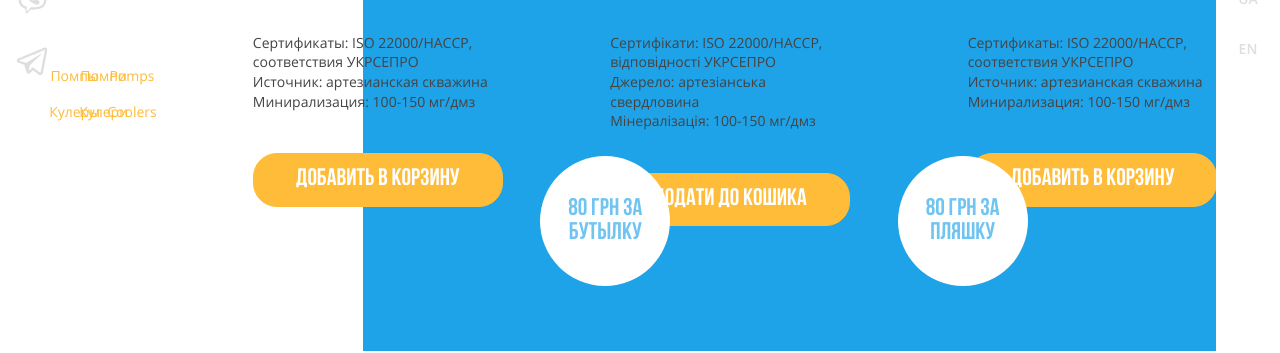
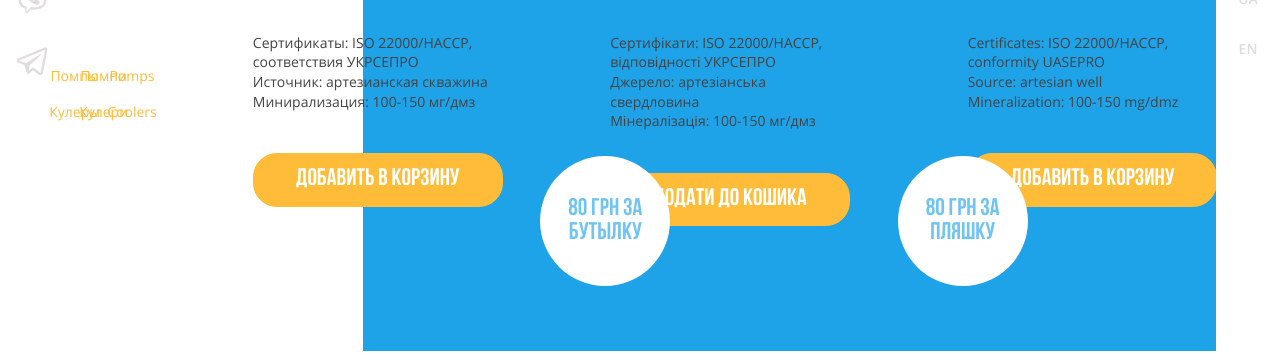
Before and after one commit to soulraise/avana, a website: page avana/catalog.html in a window 1280 px wide. Shown: the part 453-806 px from the top of the page. Drawn offline with nearby package versions, Linux system fonts and the light colour scheme; files whose address does not match are found by name.

Commit message:
added translate for catalog

```diff
--- a/avana/catalog.html
+++ b/avana/catalog.html
@@ -367,7 +367,7 @@
 							</svg>
 						</div>
 					</a>
-					<!-- русский -->
+					<!--  -->
 					<div class="general__content">
 						<!-- русский -->
 						<div class="general__shell general__shell_mb60">
@@ -416,21 +416,20 @@
 						<div class="general__shell general__shell_mb60">
 							<h2 class="general__h2">Вода Avana 18,9 л</h2>
 							<p class="general__text">
-								Сертификаты: ISO 22000/HACCP, соответствия УКРСЕПРО
+								Certificates: ISO 22000/HACCP, conformity UASEPRO
 							</p>
 							<p class="general__text">
-								Источник:
-								артезианская скважина
+								Source: artesian well
 							</p>
 							<p class="general__text">
-								Минирализация: 100-150 мг/дмз
+								Mineralization: 100-150 mg/dmz
 							</p>
 							<button class="general__button btns" @click="addProduct(water)">Добавить в корзину</button>
 						</div>
 						<div class="general__shell general__shell_mr60">
 							<div class="general__circle">
 								<p class="general__text general__text_blue">
-									80 грн за бутылку
+									80 UAH for the bottle
 								</p>
 							</div>
 						</div>
```
Also changed, not shown: #src/catalog.html (+5 -6 lines).
